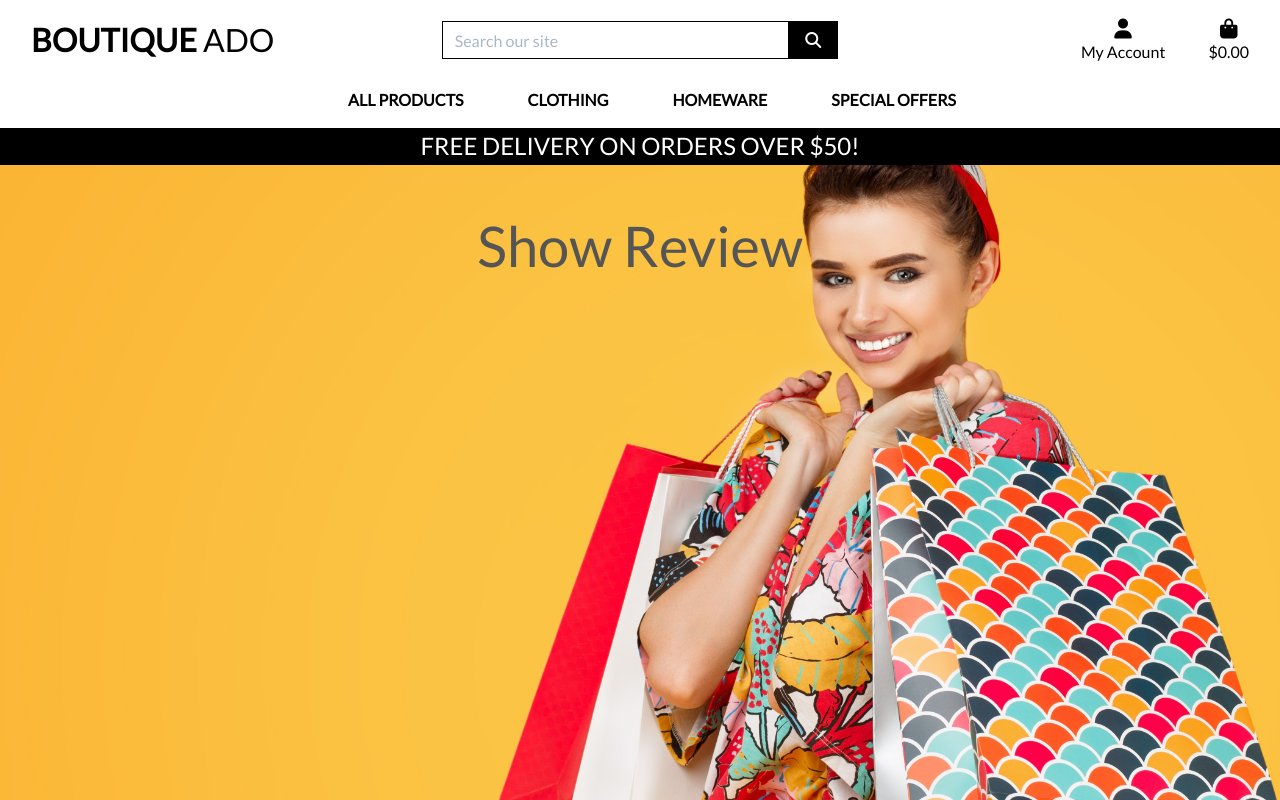
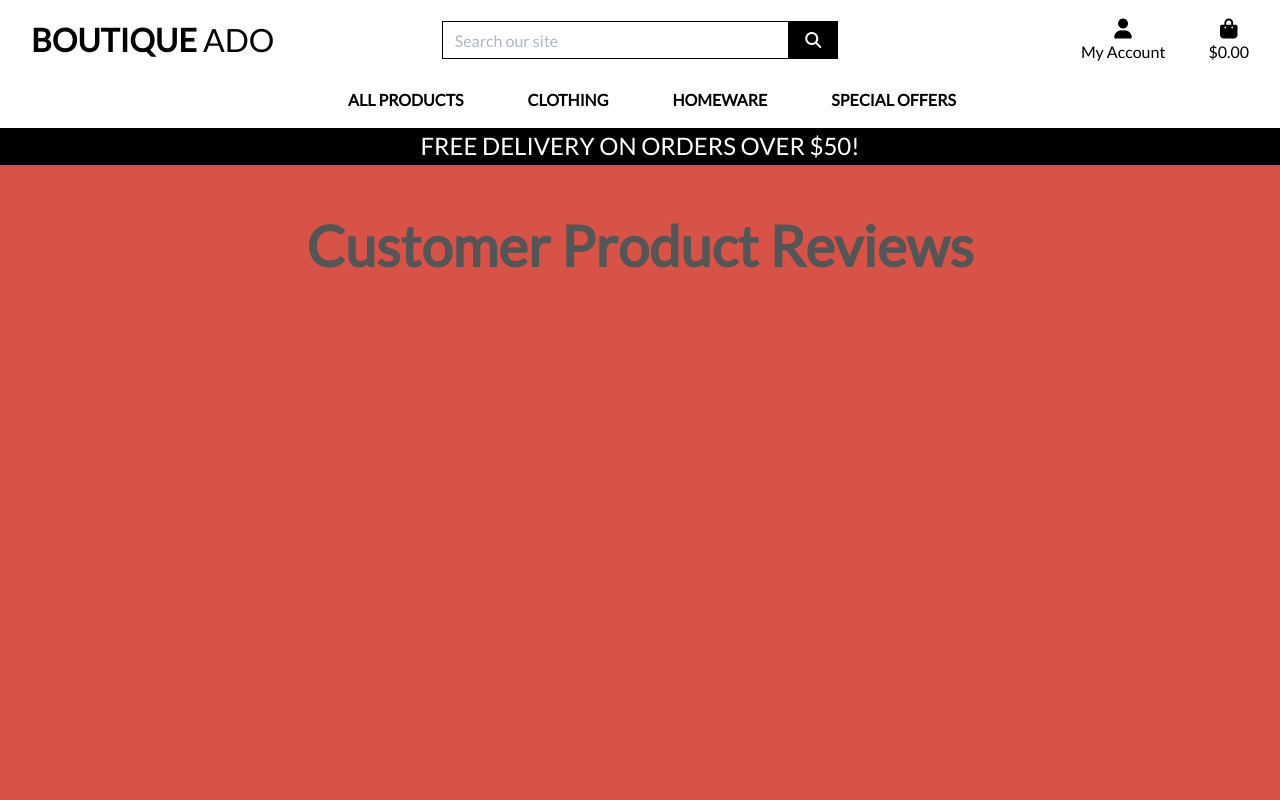
Before and after one commit to andyk8872/boutique_ado_v1, a Django app: page /review/show_review/ in a window 1280 px wide. Run offline with Django 3.2, Linux system fonts and the light colour scheme; data that the repository does not hold is empty; some libraries are stand-ins or nearby versions.

Commit message:
final add

```diff
--- a/review/templates/review/make_review.html
+++ b/review/templates/review/make_review.html
@@ -13,7 +13,7 @@
 {% endblock %}
 
 {% block content %}
-<div class="overlay"></div>
+<div class="background_change"></div>
 <h1 class="display-4 mt-5 text-center">Make Review</h1>
 <div class="container">
     <div class="row bg-form text-dark">
--- a/review/templates/review/show_review.html
+++ b/review/templates/review/show_review.html
@@ -13,8 +13,8 @@
 {% endblock %}
 
 {% block content %}
-<!-- <div class="overlay"></div> -->
-<h1 class="display-4 mt-5 text-center">Show Review</h1>
+<div class="background_change"></div>
+<h1 class="display-4 mt-5 text-center font-weight-bold">Customer Product Reviews</h1>
 <div class="container">
     <div class="row bg-form text-dark">
         <div class="col-md-6 mt-3 mb-3 offset-md-3">
@@ -22,18 +22,20 @@
             <div class="card bg-light mb-3 mx-auto" style="max-width: 36rem">
 
                 <div class="card-body">
-                    <h5 class="card-text text-center bg-warning">{{ review.product }}</h5>
-                    <h5 class="card-text">Comments: "{{ review.review }}"</h5>
+                    <h5 class="font-weight-bold text-center bg-warning">{{ review.product }}</h5>
+                    <h5 class="card-text">Product Review: {{ review.review }}</h5>
 
-                    <p class="card-text"><small>Review from: {{ review.user }} on: {{ review.created_on }} </small></p>
+                    <p class="text-capitalize"><small>Review by: {{ review.user }} on {{ review.created_on | date:"D d M Y"}} </small></p>
                     <!-- --------------------------- -->
                     {% if request.user == review.user %}
                     <small class="ml-3">
-                        <a href="{% url 'edit_review' review.id %}">Edit</a> |
-                        <a class="text-danger" href="{% url 'delete_review' review.id %}">Delete</a>
+                        <!-- <a href="{% url 'edit_review' review.id %}">Edit</a> |                         -->
+                        <a type="button" class="btn btn-outline-primary"href="{% url 'edit_review' review.id %}">Edit</a> |
+                        <a type="button" class="btn btn-outline-danger" href="{% url 'delete_review' review.id %}">Delete</a>
+
                     </small>
                     {% elif request.user.is_superuser %}
-                    <a class="text-danger" href="{% url 'delete_review' review.id %}">Delete</a>
+                    <a type="button" class="btn btn-outline-danger" href="{% url 'delete_review' review.id %}">Delete</a>
                     {% else %}
                     <p></p>
                     {% endif %}
--- a/static/css/base.css
+++ b/static/css/base.css
@@ -74,6 +74,23 @@ body {
     position: fixed;
     background: white;
     z-index: -1;
+}
+
+.background_change {
+    height: 100%;
+    width: 100%;
+    top: 0;
+    left: 0;
+    position: fixed;
+    animation: change 10s infinite;
+    z-index: -1;
+}
+@keyframes change {
+    0%{background-color: #1abc9c;}
+    25%{background-color: #2ecc71;}
+    50%{background-color: #3498bd;}
+    75%{background-color: #e74c3c;}
+    100%{background-color: #9b59b6;}
 }
 
 a.category-badge>span.badge:hover {
```
Also changed, not shown: review/templates/review/edit_review.html (+4 -3 lines).
